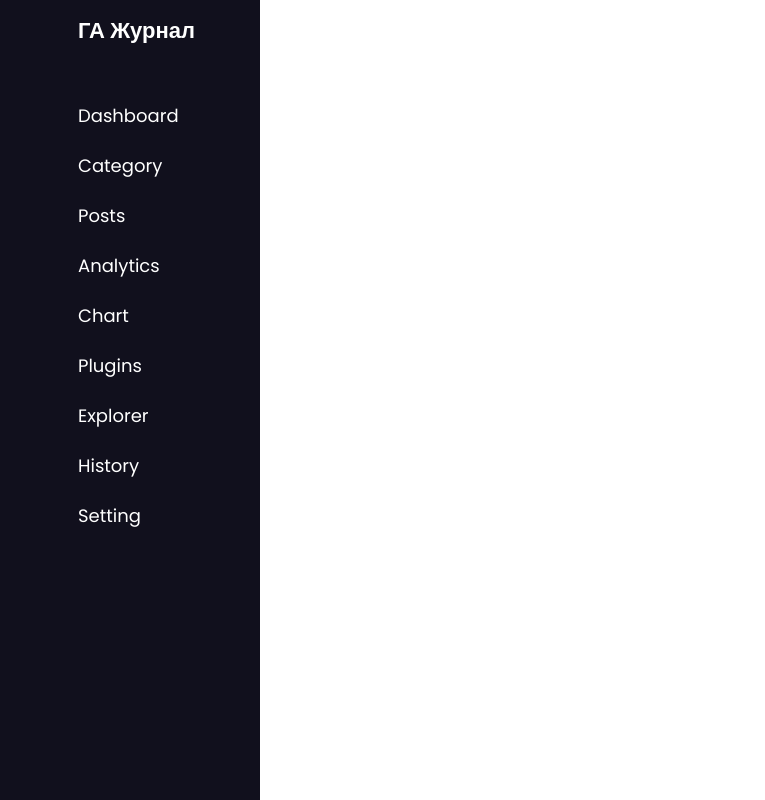
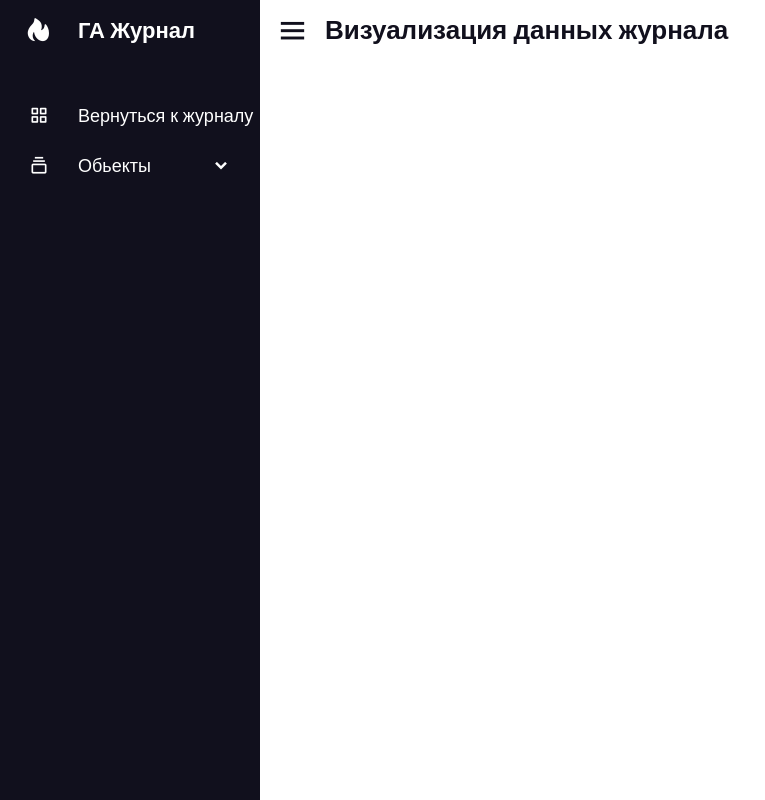
Before and after one commit to TheNelud/django_plotly_3D, a Django app: template templates/dashboard/index.html in a window 1280 px wide; the page is wider, and only the part inside the window is pictured. Shown: that part, without its empty margins (0-765 px from the left). Run offline with Django 4.2, Linux system fonts and the light colour scheme; the template is opened without the code that fills it, so the values that code supplies are empty.

Commit message:
add menu

```diff
--- a/static/css/style.css
+++ b/static/css/style.css
@@ -258,10 +258,12 @@
 {
     font-size: 12px;
 }
+
+
 .home-section
 {
     position: relative;
-    background: #e4e9f7;
+    background: #ffffff;
     height: 100vh;
     left: 260px;
     width: calc(100%-260px);
@@ -270,7 +272,7 @@
 .sidebar.close ~ .home-section
 {
     left: 78px;
-    width: calc(100%-78px);
+    width: calc(100%-68px); /*78*/
 }
 .home-section .home-content
 {
--- a/templates/dashboard/base.html
+++ b/templates/dashboard/base.html
@@ -5,6 +5,7 @@
     <meta charset="UTF-8">
     <meta http-equiv="X-UA-Compatible" content="IE=edge">
     <meta name="viewport" content="width=device-width, initial-scale=1.0">
+    <link href='https://unpkg.com/boxicons@2.1.1/css/boxicons.min.css' rel='stylesheet'>
     <link rel="stylesheet" href="{% static 'css/style.css'%}" type="text/css">
     <title>Plotly/Django</title>
 
@@ -21,116 +22,43 @@
             <li>
                 <a href="#">
                     <i class='bx bx-grid-alt'></i>
-                    <span class="link_name">Dashboard</span>
+                    <span class="link_name">Вернуться к журналу</span>
                 </a>
                 <ul class="sub-menu blank">
-                    <li><a class="link_name" href="#">Category</a></li>
+                    <li><a class="link_name" href="#">Обьекты</a></li>
                 </ul>
             </li>
             <li>
                 <div class="iocn-link">
                     <a href="#">
                         <i class='bx bx-collection'></i>
-                        <span class="link_name">Category</span>
+                        <span class="link_name">Обьекты</span>
                     </a>
                     <i class='bx bxs-chevron-down arrow'></i>
                 </div>
                 <ul class="sub-menu">
                     <li><a class="link_name" href="#">Category</a></li>
-                    <li><a href="#">HTML & CSS</a></li>
-                    <li><a href="#">JavaScript</a></li>
-                    <li><a href="#">PHP & MySQL</a></li>
+                    <li><a href="#">skv-001</a></li>
+                    <li><a href="#">skv-002</a></li>
+                    <li><a href="#">skv-003</a></li>
                 </ul>
             </li>
-            <li>
-                <div class="iocn-link">
-                    <a href="#">
-                        <i class='bx bx-book-alt'></i>
-                        <span class="link_name">Posts</span>
-                    </a>
-                    <i class='bx bxs-chevron-down arrow'></i>
-                </div>
-                <ul class="sub-menu">
-                    <li><a class="link_name" href="#">Posts</a></li>
-                    <li><a href="#">Web Design</a></li>
-                    <li><a href="#">Card Design</a></li>
-                    <li><a href="#">Login Forms</a></li>
-                </ul>
-            </li>
-            <!-- 2Catergory -->
-            <li>
-                <a href="#">
-                    <i class='bx bx-pie-chart-alt-2' ></i>
-                    <span class="link_name">Analytics</span>
-                </a>
-                <ul class="sub-menu blank">
-                    <li><a class="link_name" href="#">Analytics</a></li>
-                </ul>
-            </li>
-            <li>
-                <a href="#">
-                    <i class='bx bx-line-chart-down' ></i>
-                    <span class="link_name">Chart</span>
-                </a>
-                <ul class="sub-menu blank">
-                    <li><a class="link_name" href="#">Chart</a></li>
-                </ul>
-            </li>
-            <!-- DOp -->
-            <li>
-                <div class="iocn-link">
-                    <a href="#">
-                        <i class='bx bx-plug' ></i>
-                        <span class="link_name">Plugins</span>
-                    </a>
-                    <i class='bx bxs-chevron-down arrow'></i>
-                </div>
-                <ul class="sub-menu">
-                    <li><a class="link_name" href="#">Plugins</a></li>
-                    <li><a href="#">UI Face</a></li>
-                    <li><a href="#">Pigments</a></li>
-                    <li><a href="#">Box Icons</a></li>
-                </ul>
-            </li>
-            <li>
-                <a href="#">
-                    <i class='bx bx-compass' ></i>
-                    <span class="link_name">Explorer</span>
-                </a>
-                <ul class="sub-menu blank">
-                    <li><a class="link_name" href="#">Explorer</a></li>
-                </ul>
-            </li>
-            <li>
-                <a href="#">
-                    <i class='bx bx-history' ></i>
-                    <span class="link_name">History</span>
-                </a>
-                <ul class="sub-menu blank">
-                    <li><a class="link_name" href="#">History</a></li>
-                </ul>
-            </li>
-            <li>
-                <a href="#">
-                    <i class='bx bx-cog' ></i>
-                    <span class="link_name">Setting</span>
-                </a>
-                <ul class="sub-menu blank">
-                    <li><a class="link_name" href="#">Setting</a></li>
-                </ul>
-            </li>
-        </ul>
-    </div>
 
 
 
-
-    <div class="container mt-4">
-        {% block content %}
-        {% endblock %}
     </div>
 
+    <section class="home-section">
+        <div class="home-content">
+            <i class='bx bx-menu'></i>
+            <span class="text">Визуализация данных журнала</span>
+        </div>
 
+        <div class="container mt-4">
+            {% block content %}
+            {% endblock %}
+        </div>
+    </section>
 
 
     <script>
--- a/templates/dashboard/index.html
+++ b/templates/dashboard/index.html
@@ -1,6 +1,6 @@
 {% extends 'dashboard/base.html' %}
 
-<div><h1>Hello</h1></div>
+
 
 {% block content %}
     {{ figure|safe }}
```
Also changed, not shown: dashboard/views.py (+2 -11 lines).
